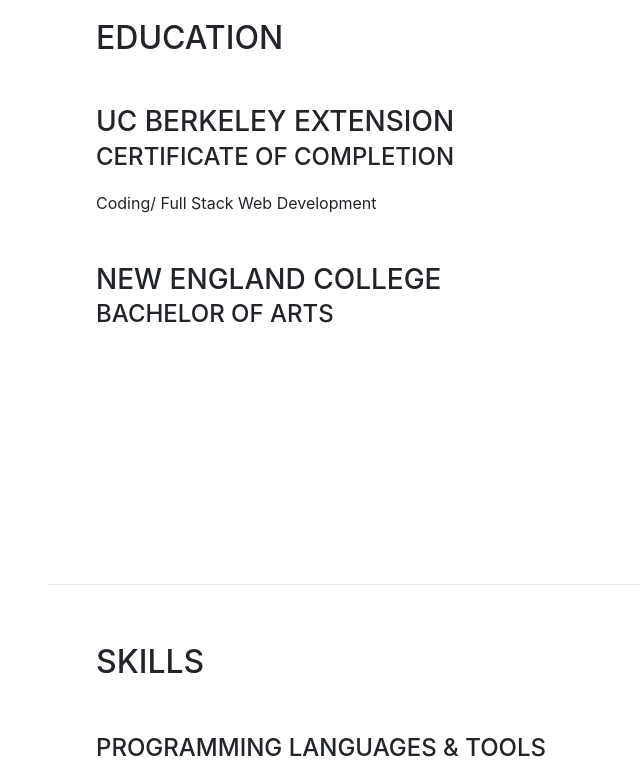
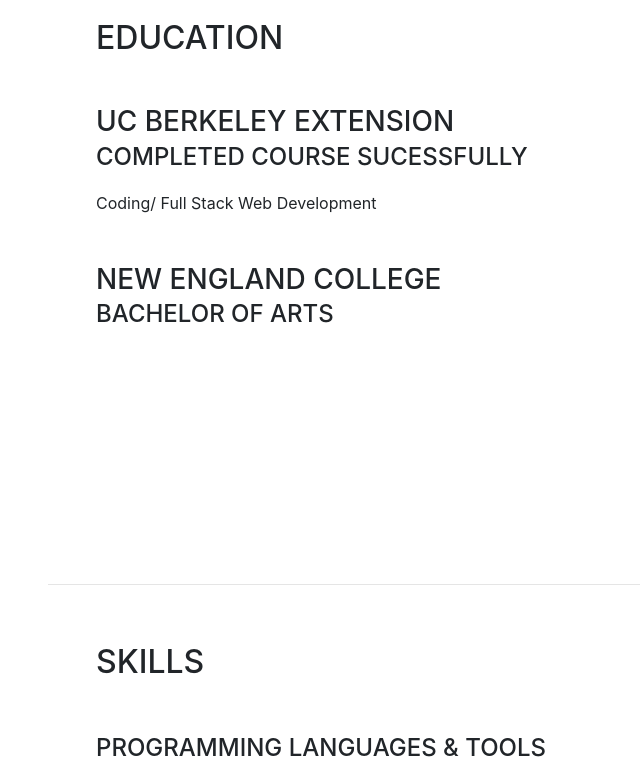
Before and after one commit to paulwinfieldrogers/paulwrogerswebpage, a website with bundled scripts: page index.html in a window 1280 px wide. Shown: the part 1700-2471 px from the top of the page, without its empty margins (272-912 px from the left). Built offline with nearby package versions, Linux system fonts and the light colour scheme; files whose address does not match are found by name; a web font is replaced by a local one.

Commit message:
Updated cert

```diff
--- a/index.html
+++ b/index.html
@@ -252,7 +252,7 @@
           >
             <div class="resume-content">
               <h3 class="mb-0">UC Berkeley Extension</h3>
-              <div class="subheading mb-3">Certificate of Completion</div>
+              <div class="subheading mb-3">Completed Course Sucessfully</div>
               <div>Coding/ Full Stack Web Development</div>
             </div>
             <div class="resume-date text-md-right">
```
Also changed, not shown: 1 other file.
